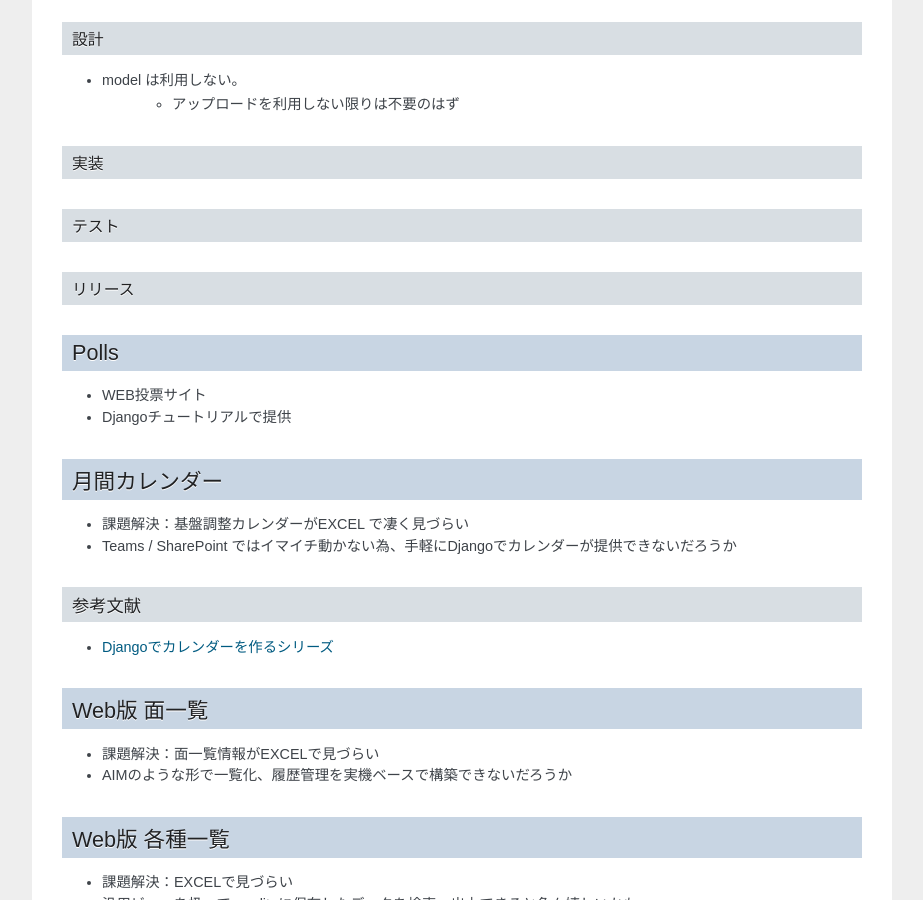
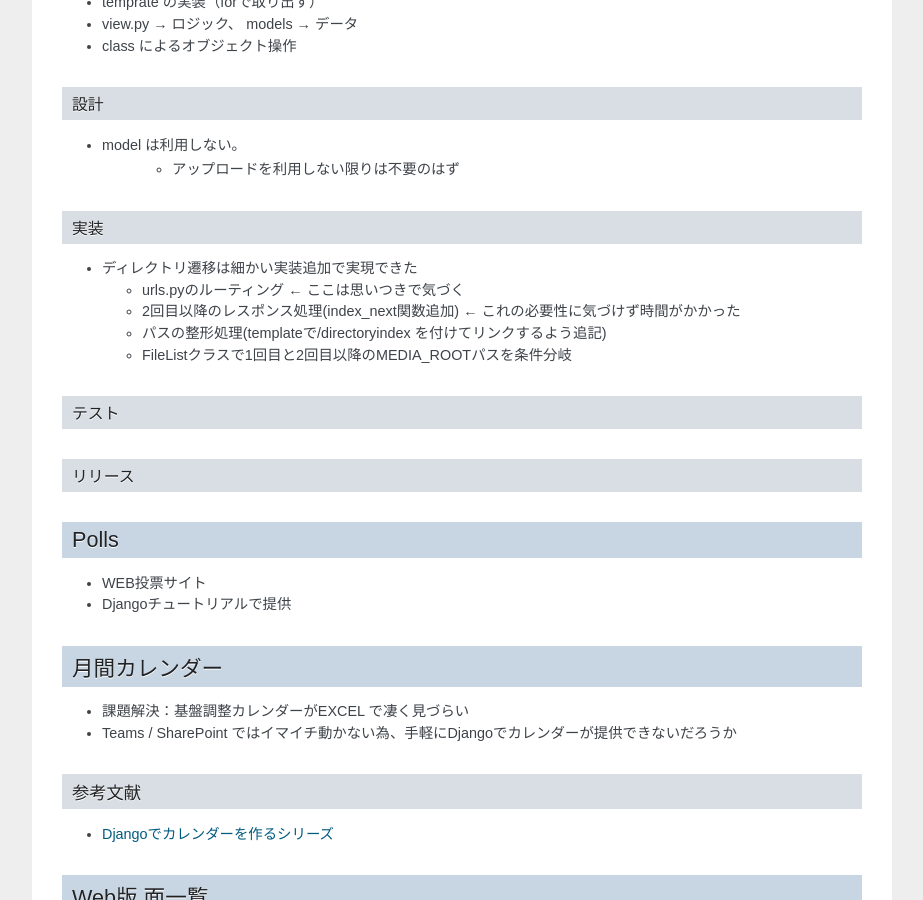
Before and after one commit to yuyuyu0706/sphinx, a Sphinx documentation site: the page built from django/source/work/page02.rst, in a window 1280 px wide and 900 px high, scrolled down 1709 px. Shown: the whole window, without its empty margins (198-1121 px from the left). Built offline with Sphinx 7.4.7, drawn with Linux system fonts in a browser that asks for light colours; pages that are not in the unit, such as notebooks, are missing from menus; some of the changed text lies outside the part shown.

Commit message:
auto commit

```diff
--- a/django/source/work/page02.rst
+++ b/django/source/work/page02.rst
@@ -9,8 +9,10 @@ DirectoryIndex
 
 基本機能定義
 ------------------
-* まとめてZIPダウンロードする
-* ディレクトリ遷移を可能にする→現在は「Page not Found」
+* 戻るボタンの実装（上に戻る）
+* ディレクトリとファイルの区別表示
+* ファイルダウンロード機能
+* 【実装済】ディレクトリ遷移を可能にする→現在は「Page not Found」
 * 【実装済】ファイル一覧を出力する
 * 【実装済】クリックしたらダウンロードできるようにする
 * 【実装済】タイムスタンプを出力する
@@ -18,6 +20,7 @@ DirectoryIndex
 
 詳細機能定義
 ------------------
+* まとめてZIPダウンロードする
 * クリックしたらファイルの中身を表示せずにダウンロードを強制する(手法は色々。ロジックで対応を目指す)
 * タイムスタンプ昇順ソートを変更 → ファイル名昇順 or タイムスタンプ降順 にソートする
 * 【実装済】更新したら反映されるようにする（クラスで実装しないとダメだった）
@@ -79,6 +82,14 @@ DirectoryIndex
 
 実装
 ********
+* ディレクトリ遷移は細かい実装追加で実現できた
+
+  * urls.pyのルーティング ← ここは思いつきで気づく
+  * 2回目以降のレスポンス処理(index_next関数追加) ← これの必要性に気づけず時間がかかった
+  * パスの整形処理(templateで/directoryindex を付けてリンクするよう追記)
+  * FileListクラスで1回目と2回目以降のMEDIA_ROOTパスを条件分岐
+
+
 
 テスト
 ********
```
